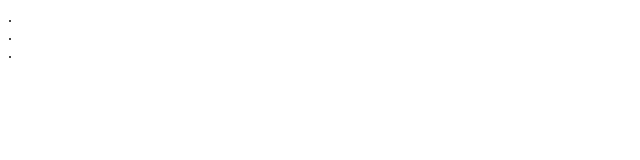
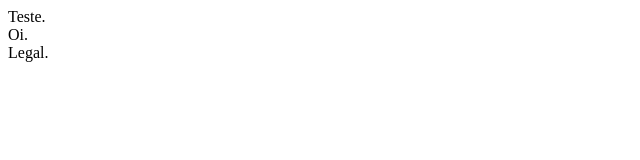
Before and after one commit to AlissonSco/Atividade-Web-2, a plain HTML site: page index.html in a window 1280 px wide. Shown: the whole page, without its empty margins (0-640 px from the left). Drawn offline with Linux system fonts and the light colour scheme.

Commit message:
Update index.html

```diff
--- a/index.html
+++ b/index.html
@@ -5,9 +5,9 @@
 </head>
 <body>
     <main>
-        <section>.</section>
-        <section>.</section>
-        <aside>.</aside>
+        <section>Teste.</section>
+        <section>Oi.</section>
+        <aside>Legal.</aside>
     </main>
 </body>
 </html>
```
